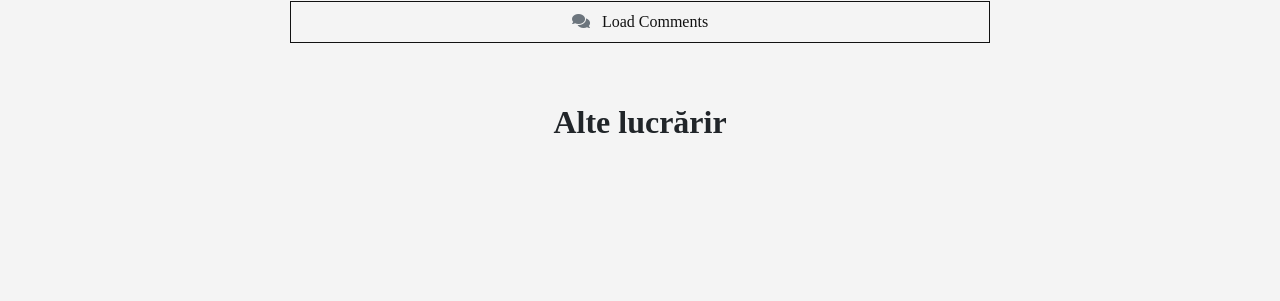
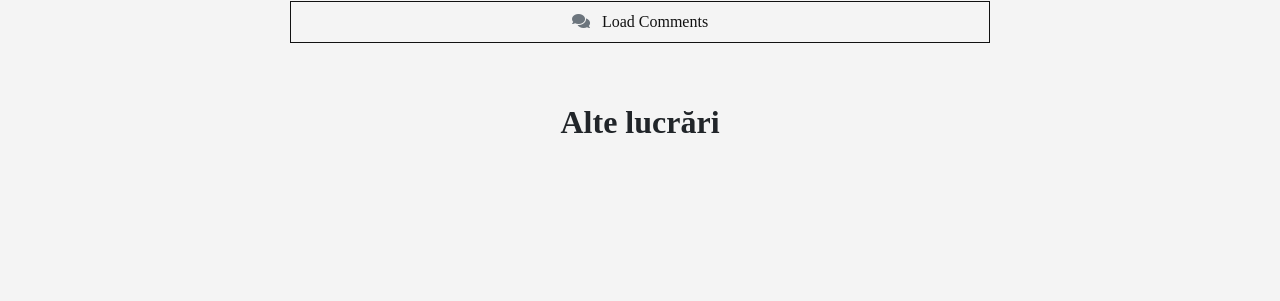
Before and after one commit to apantreprenor/mestesugurileneamului, a Jekyll site: the page built from _items/2022-01-19-sculptură.md, in a window 1280 px wide and 900 px high, scrolled down 1230 px. Shown: the part 428-729 px from the top of the window. Built offline with Jekyll 4.4.1, drawn with Linux system fonts in a browser that asks for light colours; nearby versions of some CDN libraries; a script that is not in the unit is left out; comment, search, counter and statistics services are not loaded.

Commit message:
Update 2022-01-19-sculptură.md, item.html, and 12 more files...

```diff
--- a/_layouts/item.html
+++ b/_layouts/item.html
@@ -65,7 +65,7 @@ post_class: post-template
 {% include share.html %}
 
 <!-- Related Post -->
-<h2 class="text-center mb-4">Alte lucrărir</h2>
+<h2 class="text-center mb-4">Alte lucrări</h2>
   <div class="d-flex justify-content-center align-items-center">
     <div class="blog-grid-container">
     {% assign item = site.items | where: 'author', page.author %}
```
Also changed, not shown: _items/2022-01-19-sculptură.md (+1 -1 lines), assets/img/06.jpg (added), 6 other files.
